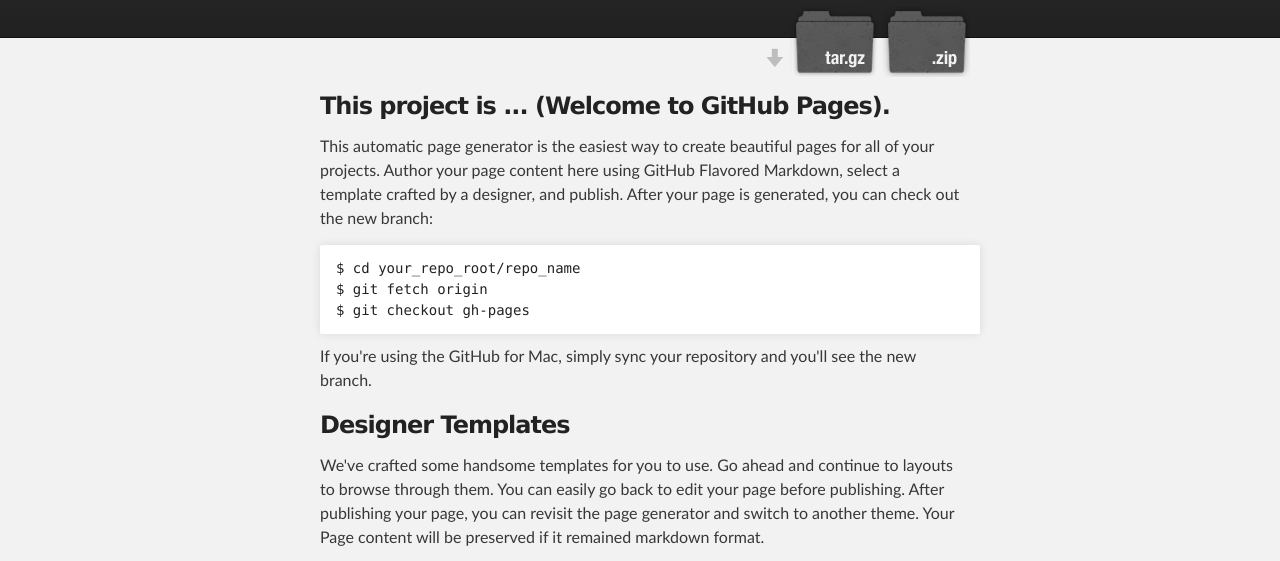
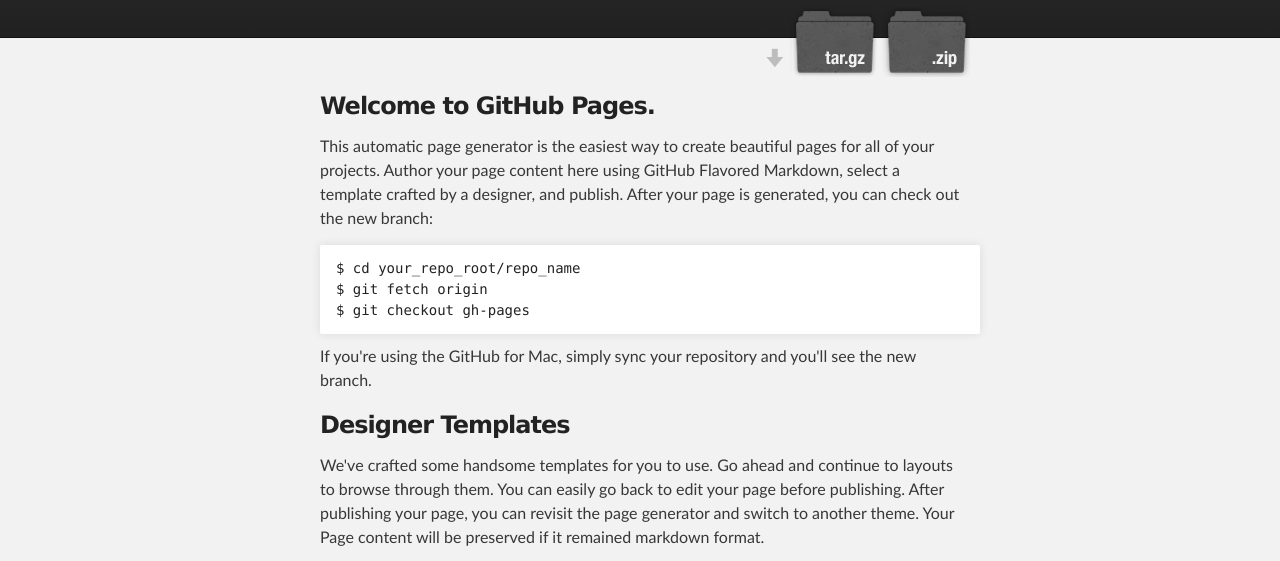
Before and after one commit to tsrrocha/lcddriver, a plain HTML site: page index.html in a window 1280 px wide. Shown: the part 208-769 px from the top of the page. Drawn offline with Linux system fonts and the light colour scheme.

Commit message:
Update index.html
Atualização

```diff
--- a/index.html
+++ b/index.html
@@ -8,7 +8,7 @@
 
     <link rel="stylesheet" type="text/css" media="screen" href="stylesheets/stylesheet.css">
 
-    <title>Lcddriver</title>
+    <title>Display Module Driver</title>
   </head>
 
   <body>
@@ -34,7 +34,7 @@
         <h3>
 			<a name="welcome-to-github-pages" class="anchor" href="#welcome-to-github-pages">
 				<span class="octicon octicon-link"></span>
-			</a>This project is ... (Welcome to GitHub Pages).</h3>
+			</a>Welcome to GitHub Pages.</h3>
 
 <p>This automatic page generator is the easiest way to create beautiful pages for all of your projects. Author your page content here using GitHub Flavored Markdown, select a template crafted by a designer, and publish. After your page is generated, you can check out the new branch:</p>
 
```
